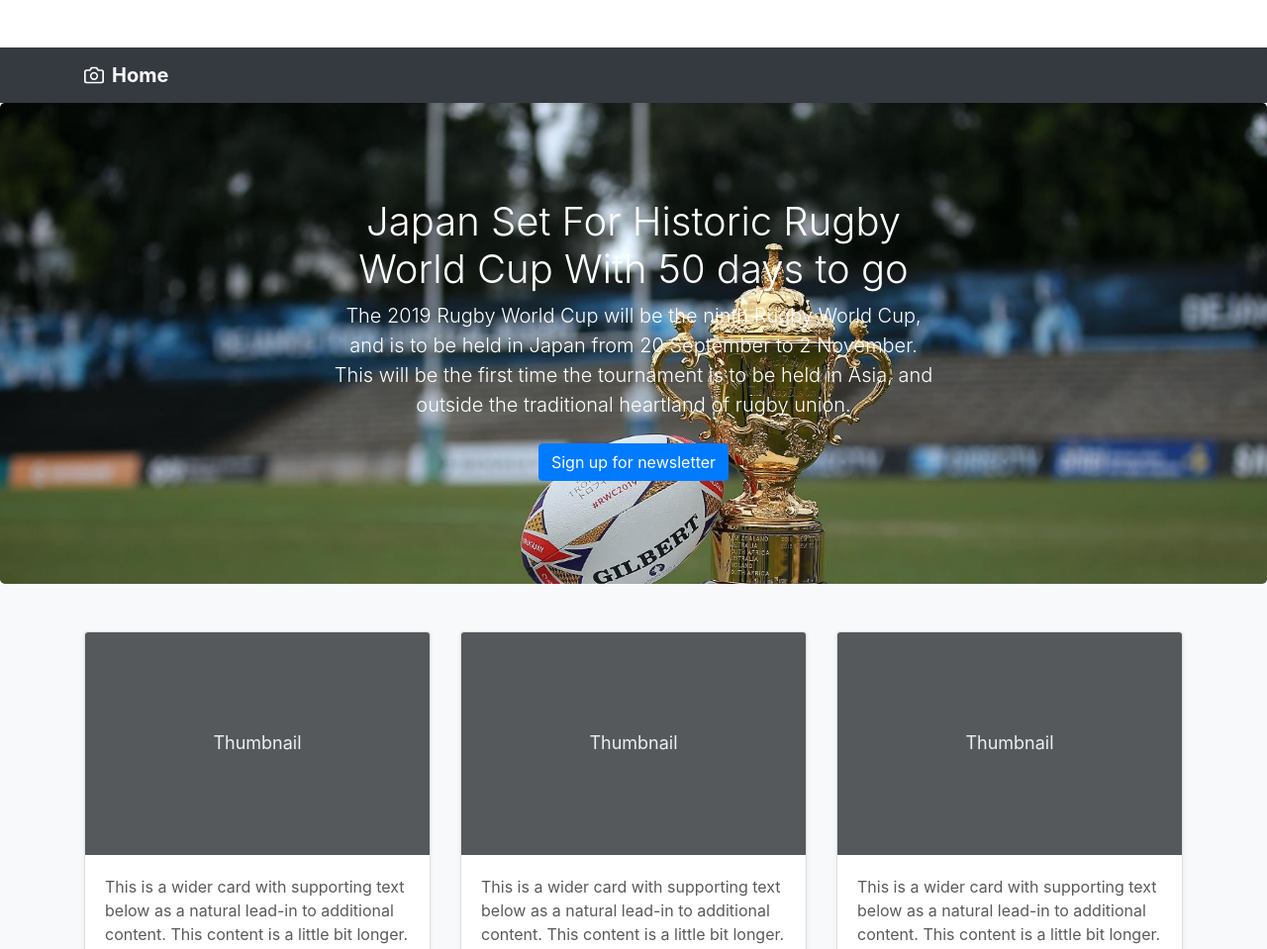
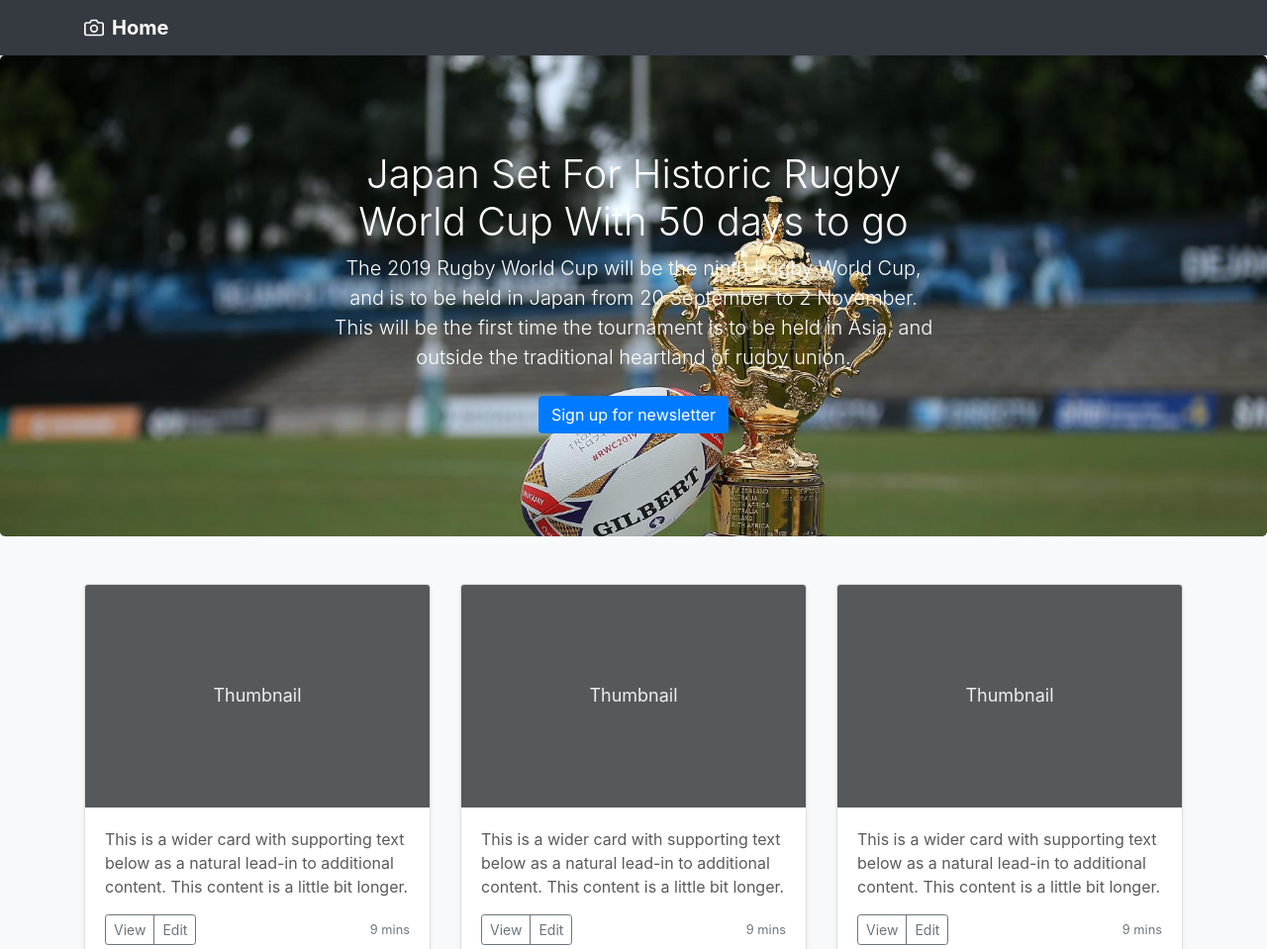
Before and after one commit to SidKandasamy/Rugby_World_Cup, a website: page index.html in a window 1280 px wide. Shown: the top 959 px of the page at 99% size. Drawn offline with nearby package versions, Linux system fonts and the light colour scheme; files that its build step writes are made by us from their sources.

Commit message:
removed padding-top from body

```diff
--- a/scss/customisations.scss
+++ b/scss/customisations.scss
@@ -1,3 +1,7 @@
+body {
+    padding-top: 0 !important;
+}
+
 .bd-placeholder-img {
     font-size: 1.125rem;
     text-anchor: middle;
```
